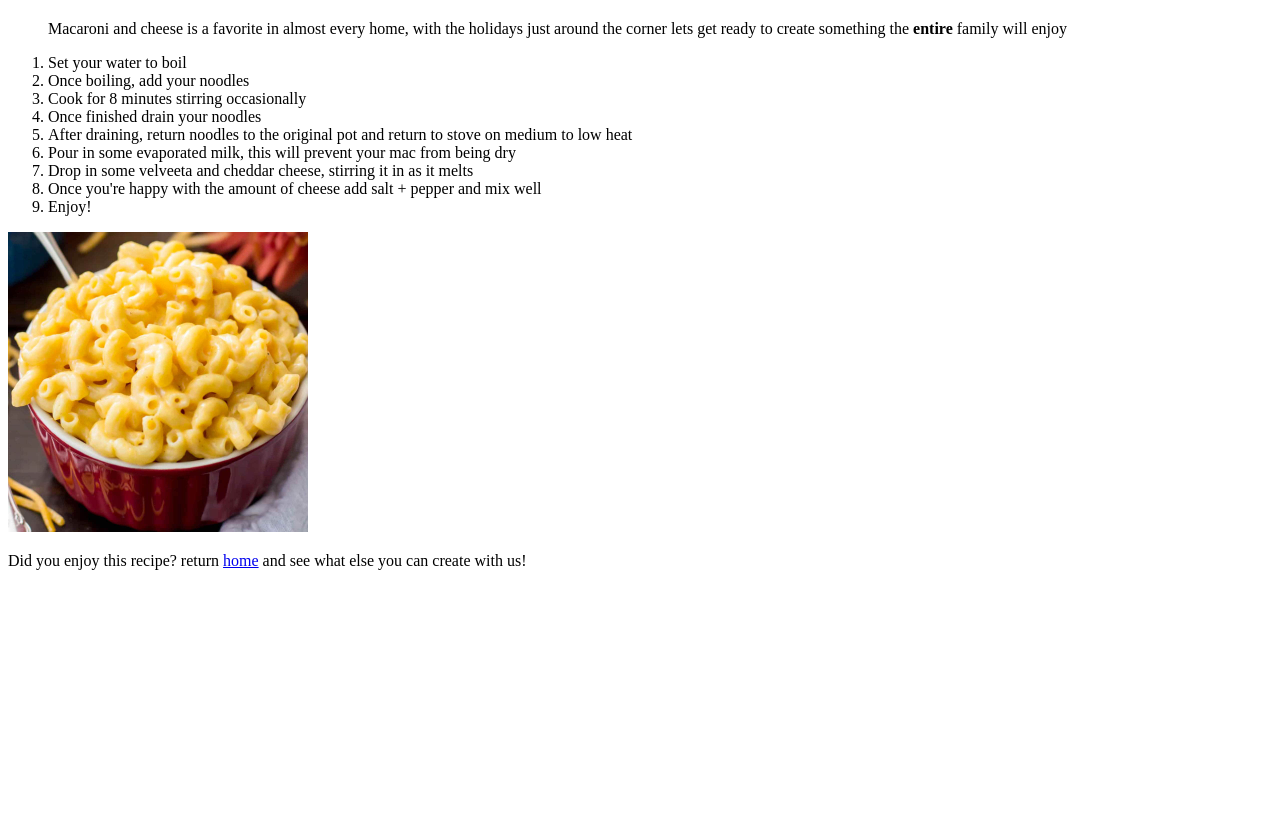
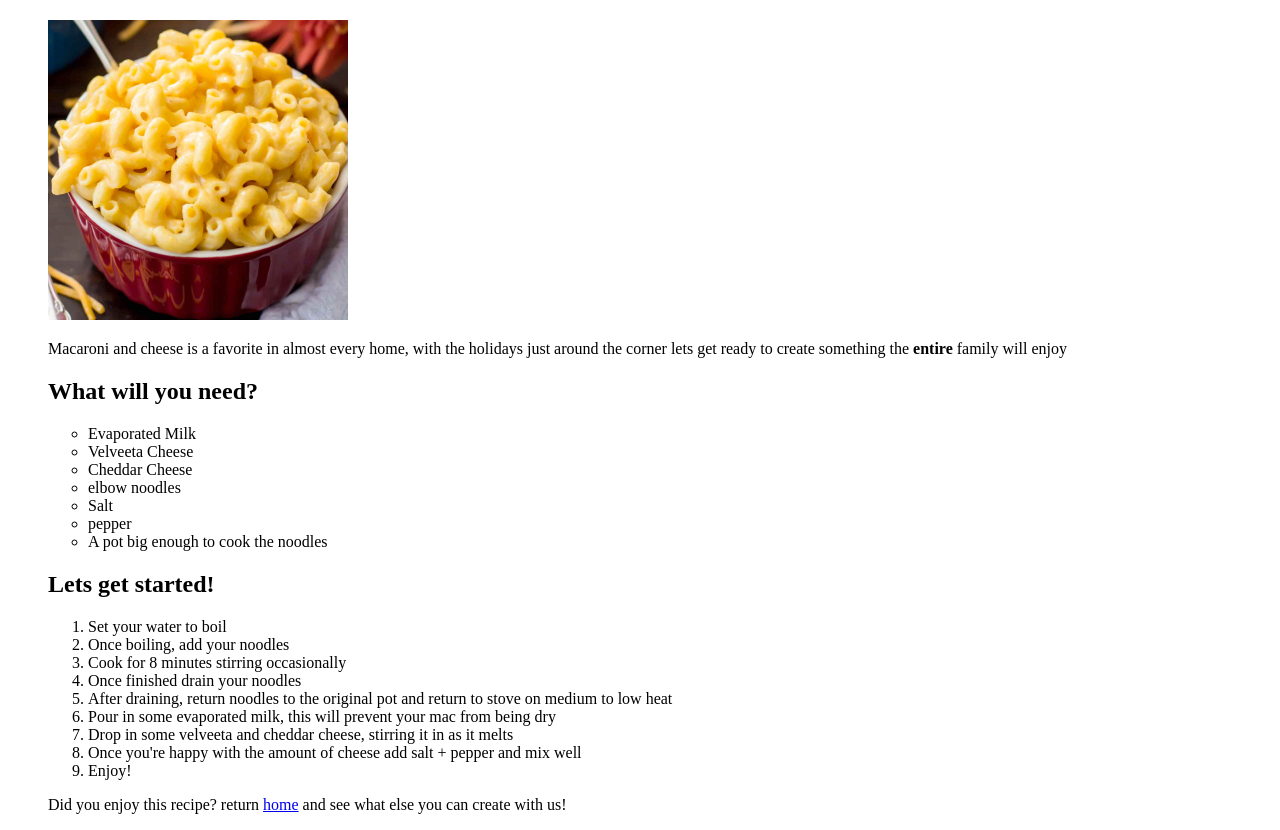
Before and after one commit to Saber2332/odin-recipes, a plain HTML site: page recipes/mac.html in a window 1280 px wide. Shown: the part 60-890 px from the top of the page. Before the commit the page ends 800 px from the top, so only its background shows below. Drawn offline with Linux system fonts and the light colour scheme.

Commit message:
Added to body and moved image
Moved image from bottom to the top, added h2's and an ingredients list

```diff
--- a/recipes/mac.html
+++ b/recipes/mac.html
@@ -7,7 +7,20 @@
     <body>
         <ol>
             <h1><strong>Macaroni and Cheese</strong></h1>
+            <img src="../img/mac.jpg" height="300" width="300" alt="Macaroni & Cheese">
             <p>Macaroni and cheese is a favorite in almost every home, with the holidays just around the corner lets get ready to create something the <strong>entire</strong> family will enjoy</p>
+            <h2>What will you need?</h2>
+            <ul>
+                <li>Evaporated Milk</li>
+                <li>Velveeta Cheese</li>
+                <li>Cheddar Cheese</li>
+                <li>elbow noodles</li>
+                <li>Salt</li>
+                <li>pepper</li>
+                <li>A pot big enough to cook the noodles</li>
+            </ul>
+            <h2>Lets get started!</h2>
+        <ol>
             <li>Set your water to boil</li>
             <li>Once boiling, add your noodles</li>
             <li>Cook for 8 minutes stirring occasionally</li>
@@ -18,7 +31,6 @@
             <li>Once you're happy with the amount of cheese add salt + pepper and mix well</li>
             <li>Enjoy!</li>
         </ol>
-            <img src="../img/mac.jpg" height="300" width="300" alt="Macaroni & Cheese">
             <p>Did you enjoy this recipe? return <a href="../index.html">home</a> and see what else you can create with us!</a></p>
     </body>
 </html>
```
